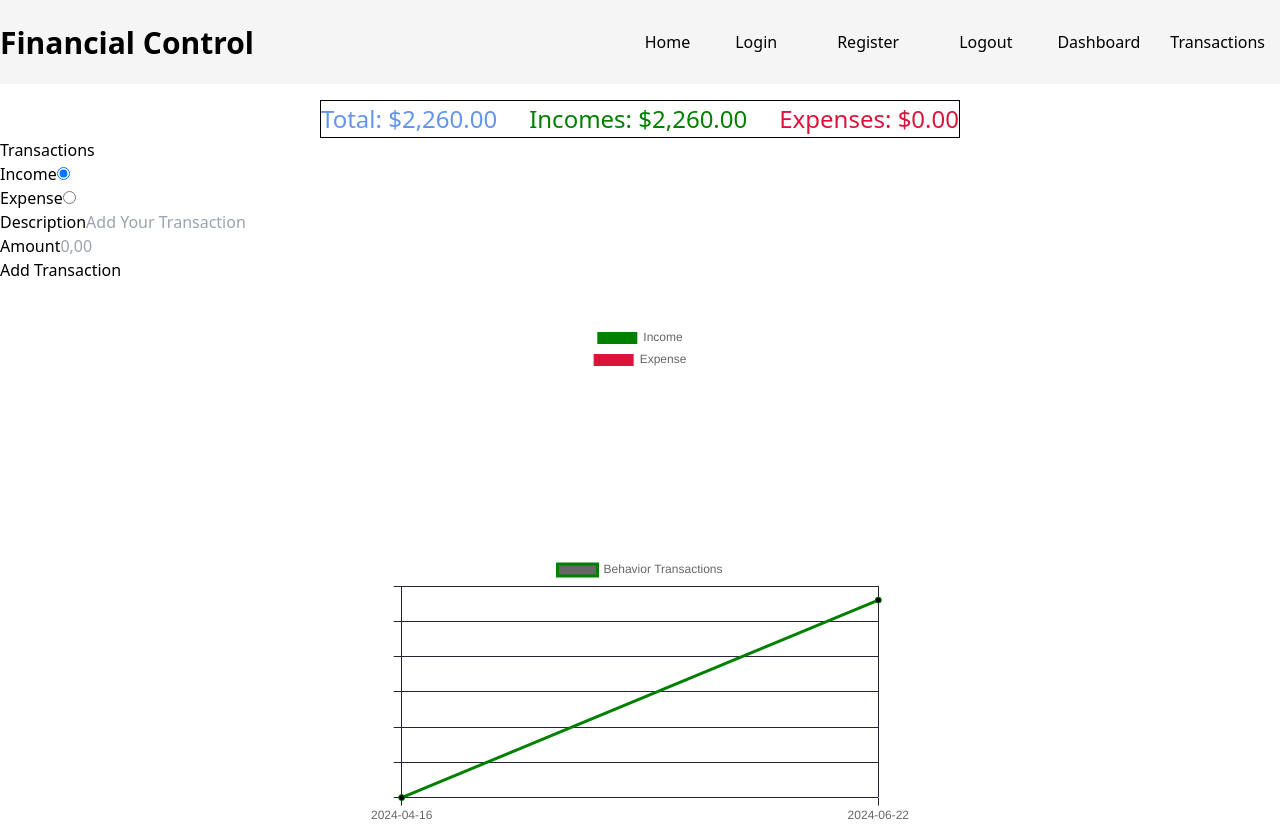
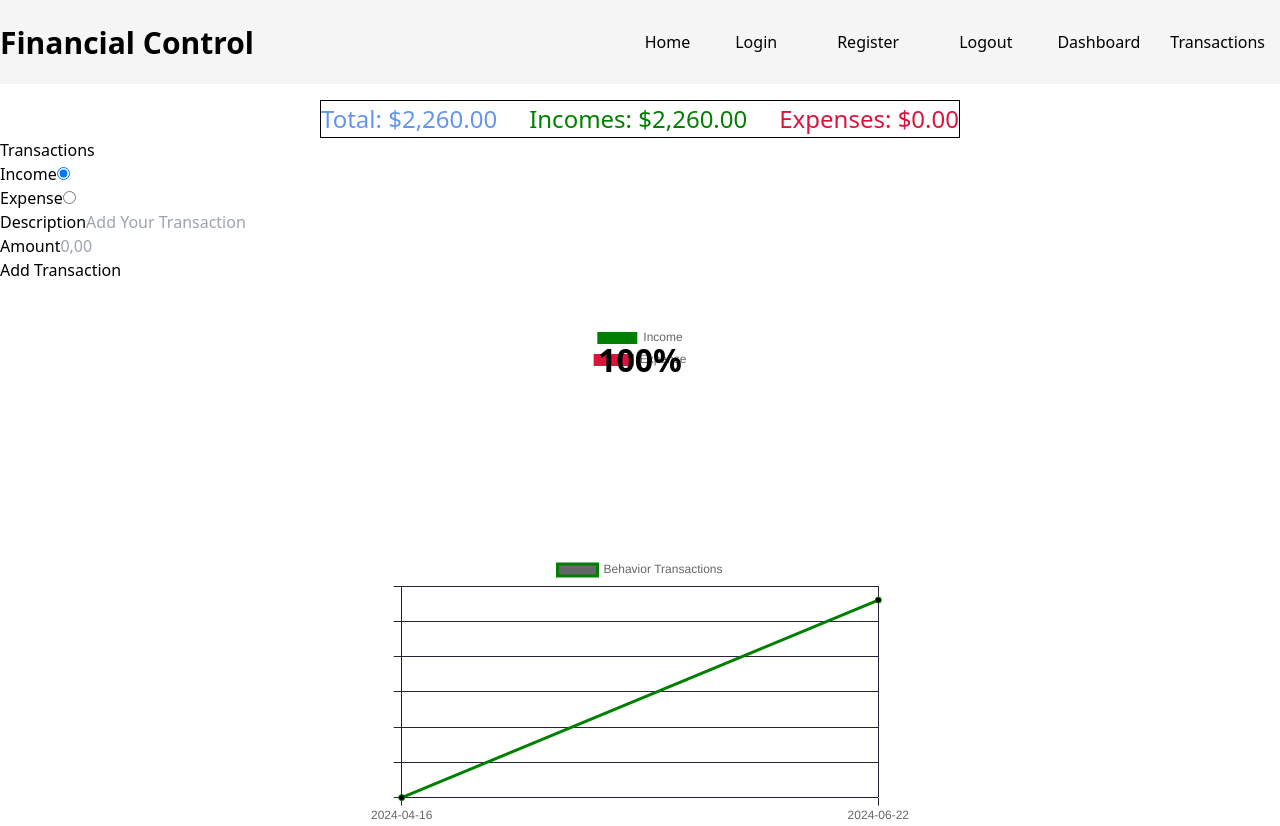
Before and after one commit to fernandooliveiralima/financial_control_front, a Nuxt app: page /Dashboard in a window 1280 px wide. Built offline with nearby package versions, Linux system fonts and the light colour scheme; no server answers.

Commit message:
Valot Percentual (Finalizado)

```diff
--- a/components/DoughnutChartC.vue
+++ b/components/DoughnutChartC.vue
@@ -17,7 +17,9 @@
 /* Variables Pinia */
 
 /* Variables Transactions */
-    const { filteredList } = storeToRefs(transactionStoreInstance);
+    const {calculatePercentual, filteredList } = storeToRefs(transactionStoreInstance);
+    const incomes = ref(transactionStoreInstance.incomes());
+    const expenses = ref(transactionStoreInstance.expenses());
 /* Variables Transactions */
 
 /* Variables ChartJs */
@@ -73,8 +75,9 @@
 /* Function Update Doughnut Chart */
 
 /* watch() */
-    watch([filteredList, transactionStoreInstance.incomes(), transactionStoreInstance.expenses()], () => {
+    watch([filteredList, incomes, expenses], () => {
         updateDoughnutChart();
+        console.log('watch() calculatePercentual ->', parseInt(`${calculatePercentual.value}`),'%');
     });
 /* watch() */
 
@@ -82,6 +85,7 @@
     onMounted(() => {
         createChart();
         updateDoughnutChart();
+        console.log('onMounted() calculatePercentual ->', parseInt(`${calculatePercentual.value}`),'%');
     });
 /* onMounted() */
 </script>
@@ -90,6 +94,10 @@
     <div>
         <section class="doughnut-chart">
             <div class="chart">
+                <div class="percentual">
+                    <PercentualValueC></PercentualValueC>
+                    <span>%</span>
+                </div>
                 <canvas ref="myChart"></canvas>
             </div>
         </section>
@@ -105,6 +113,14 @@
     justify-content: center;
 }
 
+.percentual{
+    position: absolute;
+    top: 42%;
+    font-size: 2rem;
+    font-weight: 600;
+    display: flex;
+}
+
 .chart {
     height: 100%;
     width: 15%;
--- a/components/LineChartC.vue
+++ b/components/LineChartC.vue
@@ -8,9 +8,15 @@
     import { Chart } from 'chart.js/auto';
 /* External Libraries */
 
+/* Variables Pinia */
+    const transactionStoreInstance = useTransactionStore();
+/* Variables Pinia */
+
 /* Variables Transactions */
     const transactionsStoreinstance = useTransactionStore();
     const { filteredList, total } = storeToRefs(transactionsStoreinstance);
+    const incomes = ref(transactionStoreInstance.incomes());
+    const expenses = ref(transactionStoreInstance.expenses());
 /* Variables Transactions */
 
 /* Variables ChartJs */
@@ -84,7 +90,7 @@
 /* Function Update Doughnut Chart */
 
 /* watch() */
-    watch([filteredList, total, transactionsStoreinstance.incomes(), transactionsStoreinstance.expenses()], () => {
+    watch([filteredList, total, incomes, expenses], () => {
         updateLineChart();
     });
 /* watch() */
--- /dev/null
+++ b/components/PercentualValueC.vue
@@ -0,0 +1,24 @@
+<script setup lang="ts">
+/* Pinia Imports */
+import { storeToRefs } from 'pinia';
+import { useTransactionStore } from '@/stores/transactionsStore/transactionStore';
+/* Pinia Imports */
+
+/* Variables Pinia */
+const transactionStoreInstance = useTransactionStore();
+/* Variables Pinia */
+
+/* Variables Transactions */
+const {calculatePercentual } = storeToRefs(transactionStoreInstance);
+/* Variables Transactions */
+</script>
+
+
+<template>
+    <div>
+        {{ calculatePercentual }}
+    </div>
+</template>
+
+
+<style scoped></style>
--- a/stores/transactionsStore/transactionStore.ts
+++ b/stores/transactionsStore/transactionStore.ts
@@ -1,5 +1,5 @@
 /* Vue Imports */
-    import { reactive, ref, watch } from 'vue';
+    import {computed, reactive, ref, watch } from 'vue';
 /* Vue Imports */
 
 /* Pinia Imports */
@@ -29,7 +29,7 @@ export const useTransactionStore = defineStore('transactionStore', () => {
             id: 0,
             transaction_name: '',
             transaction_date: dayjsInstance.value.format('YYYY-MM-DD'),
-            transaction_category: '',
+            transaction_category: 'General',
             transaction_amount: undefined,
             transaction_type: 'income',
         });
@@ -133,6 +133,15 @@ export const useTransactionStore = defineStore('transactionStore', () => {
         const transactionColor = (transaction: transactionType) => {
             return Number(transaction.transaction_amount) > 0 ? 'income' : 'expense';
         };
+
+        const calculatePercentual = computed(() => {
+            if (incomes() === 0) { return 0; } // Evita divisão por 0
+
+            const percentual = ( Number(incomes()) - Math.abs(Number(expenses())) ) / Number(incomes()) * 100;
+
+            // Garantir que o valor esteja entre 0 e 100
+            return Math.max(0, Math.min(100, parseInt(`${percentual}`) ));
+        });
     /* Actions to Work With Dates, Values, Colors */
 
 
@@ -147,6 +156,7 @@ export const useTransactionStore = defineStore('transactionStore', () => {
         containerAllTransactions,
         formAddTransactions,
         currentTransaction,
+        calculatePercentual,
 
         incomes,
         expenses,
```
